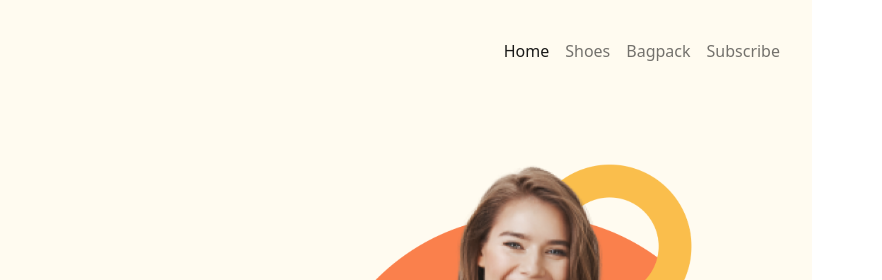
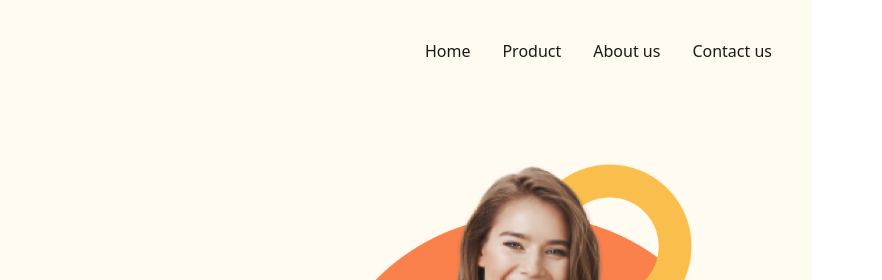
Before and after one commit to moshiur9185/Responsive-assingment-2, a plain HTML site: page index.html in a window 1280 px wide. Shown: the top 280 px of the page, 398-1280 px from the left. Drawn offline with Linux system fonts and the light colour scheme.

Commit message:
Penguin Fashion

```diff
--- a/index.html
+++ b/index.html
@@ -29,10 +29,10 @@
               </button>
               <div class="collapse navbar-collapse flex-row-reverse" id="navbarNavAltMarkup">
                 <div class="navbar-nav">
-                  <a class="nav-link active" aria-current="page" href="#">Home</a>
-                  <a class="nav-link" href="#shoes">Shoes</a>
-                  <a class="nav-link" href="#bags">Bagpack</a>
-                  <a class="nav-link" href="#subscribe" tabindex="-1" aria-disabled="true">Subscribe</a>
+                  <a class="nav-link active p-3" aria-current="page" href="#">Home</a>
+                  <a class="nav-link active p-3" href="#product">Product</a>
+                  <a class="nav-link active p-3" href="#">About us</a>
+                  <a class="nav-link active p-3" href="#contect" tabindex="-1" aria-disabled="true">Contact us</a>
                 </div>
               </div>
             </div>
```
